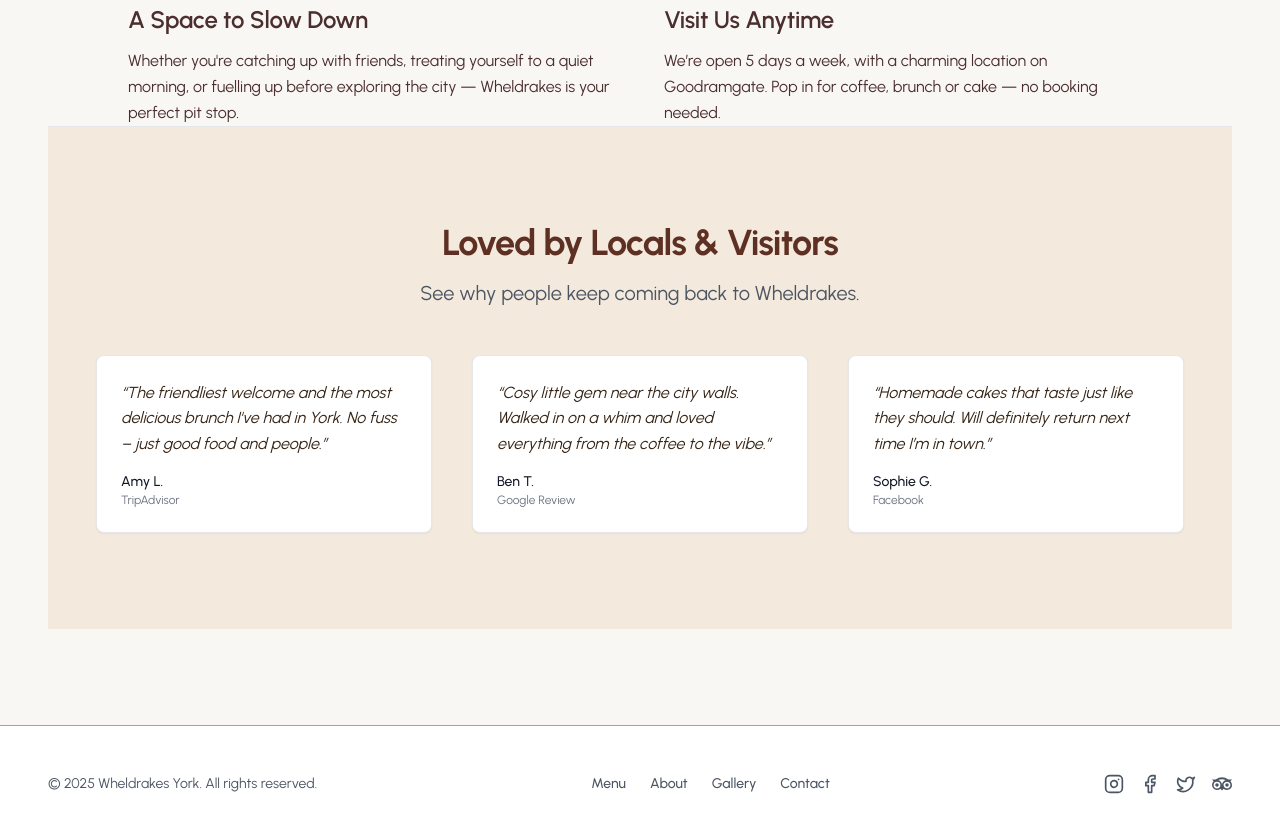
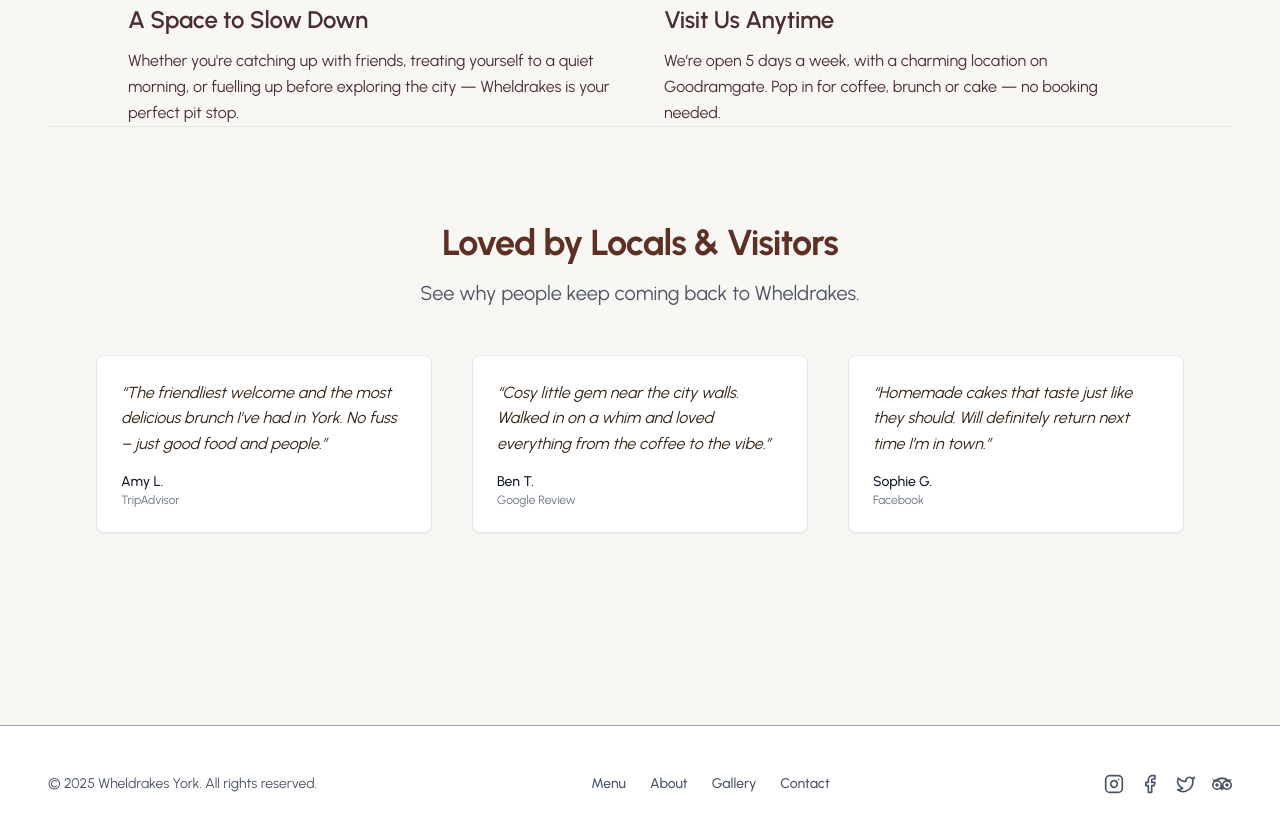
Before and after one commit to lukevonbergen/cafe-template, a Next.js app: page /about in a window 1280 px wide. Shown: the part 560-1386 px from the top of the page. Built offline with nearby package versions, Linux system fonts and the light colour scheme; a web font is replaced by a local one.

Commit message:
Update Testimonials_1.jsx
remove bg colour

```diff
--- a/components/testimonials/Testimonials_1.jsx
+++ b/components/testimonials/Testimonials_1.jsx
@@ -4,7 +4,7 @@ export default function Testimonials() {
   const { heading, subheading, entries } = siteConfig.testimonials;
 
   return (
-    <section className={`${siteConfig.styles.bgLight} py-24 px-6 md:px-12 border-t ${siteConfig.styles.borderLight}`}>
+    <section className={`py-24 px-6 md:px-12 border-t ${siteConfig.styles.borderLight}`}>
       <div className="max-w-6xl mx-auto text-center">
         <h2 className={`text-3xl md:text-4xl font-bold mb-4 tracking-tight ${siteConfig.styles.textPrimary}`}>
           {heading}
```
